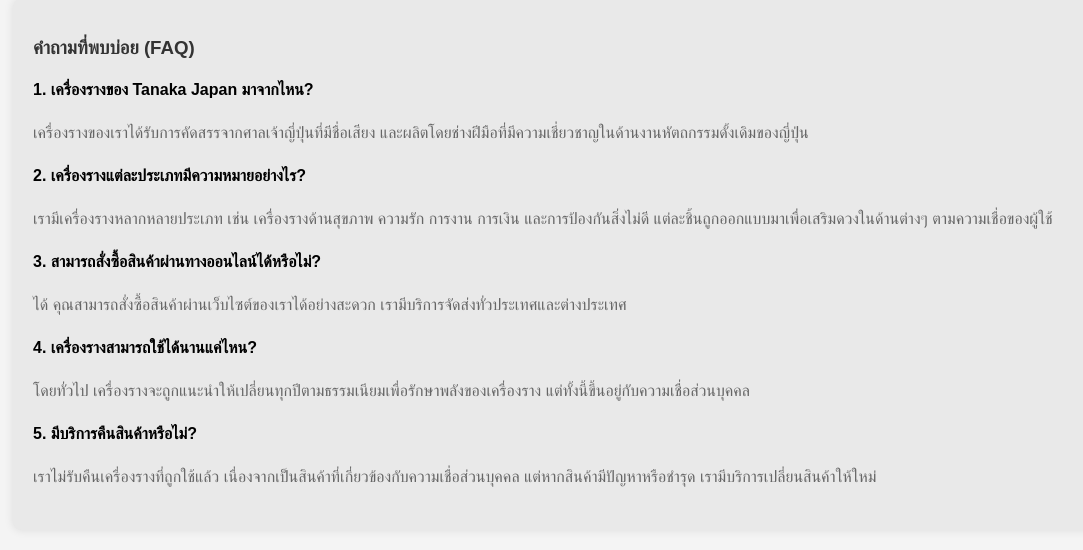
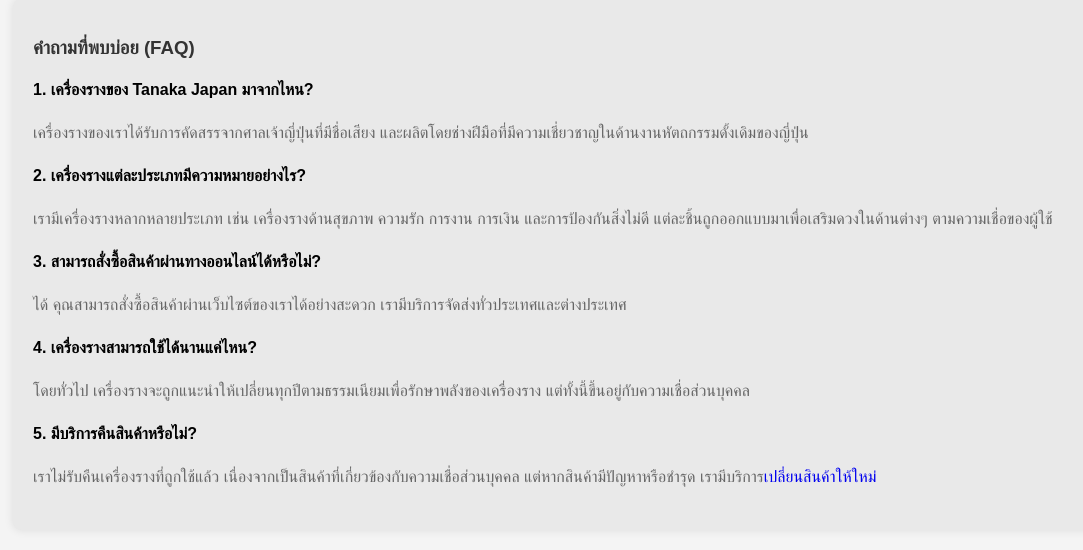
Before and after one commit to Nabsatang02/SciCom-Final, a PHP site: page /about.php in a window 1280 px wide. Shown: the part 642-1192 px from the top of the page, without its empty margins (7-1090 px from the left). Run offline with PHP 8.4, Linux system fonts and the light colour scheme.

Commit message:
Add Exchange Hyperlink to about.php

```diff
--- a/about.php
+++ b/about.php
@@ -85,7 +85,7 @@
         <p>โดยทั่วไป เครื่องรางจะถูกแนะนำให้เปลี่ยนทุกปีตามธรรมเนียมเพื่อรักษาพลังของเครื่องราง แต่ทั้งนี้ขึ้นอยู่กับความเชื่อส่วนบุคคล</p>
 
         <h4>5. มีบริการคืนสินค้าหรือไม่?</h4>
-        <p>เราไม่รับคืนเครื่องรางที่ถูกใช้แล้ว เนื่องจากเป็นสินค้าที่เกี่ยวข้องกับความเชื่อส่วนบุคคล แต่หากสินค้ามีปัญหาหรือชำรุด เรามีบริการเปลี่ยนสินค้าให้ใหม่</p>
+        <p>เราไม่รับคืนเครื่องรางที่ถูกใช้แล้ว เนื่องจากเป็นสินค้าที่เกี่ยวข้องกับความเชื่อส่วนบุคคล แต่หากสินค้ามีปัญหาหรือชำรุด เรามีบริการ<a href="exchange.php" style="text-decoration: none;">เปลี่ยนสินค้าให้ใหม่</a></p>
     </section>
 
 </body>
```
